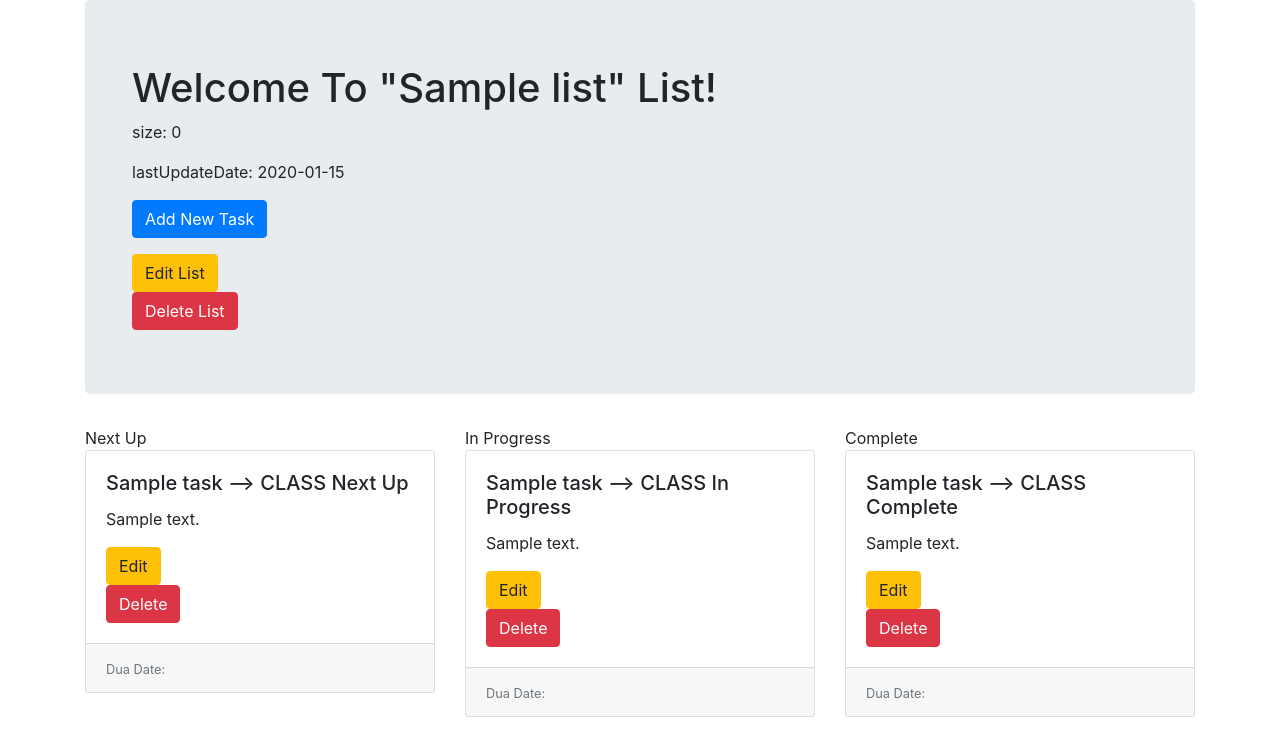
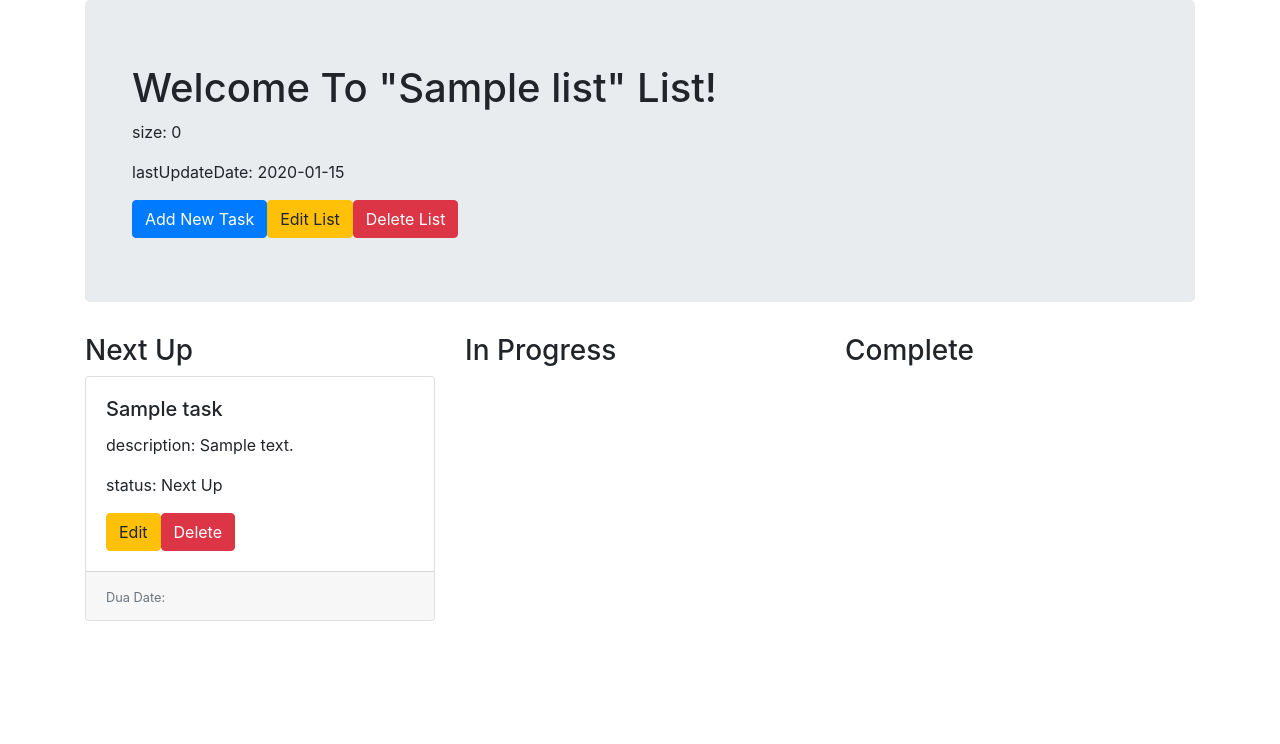
Before and after one commit to IlanitSmul/TodoApp, a Node server app: page /lists/600000000000000000000001 in a window 1280 px wide. Shown: the part 56-800 px from the top of the page. Run offline with Node 20, Linux system fonts and the light colour scheme; tables that the repository leaves empty hold one stand-in row (values such as "Sample post"); some libraries are stand-ins or nearby versions.

Commit message:
add status field to Task object

```diff
--- a/models/task.js
+++ b/models/task.js
@@ -2,6 +2,11 @@ var mongoose = require("mongoose");
 
 var taskSchema = mongoose.Schema({
     title: String,
+    status: {
+        type: String,
+        enum: ["Next Up", "In Progress", "Complete"],
+        default: "Next Up"
+    },
     dueDate: String,
     description: String,
 });
--- a/views/lists/show.ejs
+++ b/views/lists/show.ejs
@@ -7,78 +7,58 @@
             <h1>Welcome To "<%= list.name %>" List!</h1>
             <p> size: 0 </p>
             <p> lastUpdateDate: <%= list.lastUpdateDate  %> </p>
-            <p>
+
+            <!-- add task / edit list / delete list buttons -->
+            <div style="display: flex;">
                 <a class="btn btn-primary" href="/lists/<%= list._id %>/tasks/new">Add New Task</a>
-            </p>
-
                 <a class="btn btn-xs btn-warning" href="/lists/<%= list._id %>/edit">Edit List</a>
                 <form class="delete-form" action="/lists/<%= list._id %>?_method=DELETE" method="POST">
                     <button class="btn btn-xs btn-danger">Delete List</button>
                 </form>
             </div>
+
+        </div>
     </header>
+
+    <% var statusOptions =
+    [ { id: "next-up", name: "Next Up" },
+    { id: "in-progress", name: "In Progress" },
+    { id: "complete", name: "Complete" } ]; %>
 
     <div class="row row-cols-1 row-cols-md-3">
 
+        <% statusOptions.forEach(function(status){ %>
+
         <div class="col">
-            Next Up
+            <h3><%= status.name %></h3>
+
             <% list.tasks.forEach(function(task){ %>
+            <% if (task.status === status.name) { %>
             <div class="card mb-4">
                 <div class="card-body">
-                    <h5 class="card-title"><%= task.title %> --> CLASS Next Up </h5>
-                    <p class="card-text"><%= task.description %></p>
-                    <a class="btn btn-xs btn-warning" href="/lists/<%=list._id %>/tasks/<%=task._id %>/edit">Edit</a>
+                    <h5 class="card-title"><%= task.title %></h5>
+                    <p class="card-text">description: <%= task.description %></p>
+                    <p class="card-text">status: <%= task.status %></p>
+
+                    <!-- edit task / delete task buttons -->
+                    <div style="display: flex;">
+                        <a class="btn btn-xs btn-warning"
+                            href="/lists/<%=list._id %>/tasks/<%=task._id %>/edit">Edit</a>
                         <form class="delete-form" action="/lists/<%=list._id %>/tasks/<%=task._id %>?_method=DELETE"
                             method="POST">
                             <input type="submit" class="btn btn-xs btn-danger" value="Delete">
                         </form>
                     </div>
-                <div class="card-footer">
-                    <small class="text-muted">Dua Date:</small>
-                </div>
-            </div>
-            <% }) %>
-        </div>
-
-        <div class="col">
-            In Progress
-            <% list.tasks.forEach(function(task){ %>
-            <div class="card mb-4">
-                <div class="card-body">
-                    <h5 class="card-title"><%= task.title %> --> CLASS In Progress </h5>
-                    <p class="card-text"><%= task.description %></p>
-                    <a class="btn btn-xs btn-warning" href="/lists/<%=list._id %>/tasks/<%=task._id %>/edit">Edit</a>
-                    <form class="delete-form" action="/lists/<%=list._id %>/tasks/<%=task._id %>?_method=DELETE"
-                        method="POST">
-                        <input type="submit" class="btn btn-xs btn-danger" value="Delete">
-                    </form>
                 </div>
                 <div class="card-footer">
                     <small class="text-muted">Dua Date:</small>
                 </div>
             </div>
+            <% } %>
             <% }) %>
         </div>
 
-        <div class="col">
-            Complete
-            <% list.tasks.forEach(function(task){ %>
-            <div class="card mb-4">
-                <div class="card-body">
-                    <h5 class="card-title"><%= task.title %> --> CLASS Complete </h5>
-                    <p class="card-text"><%= task.description %></p>
-                    <a class="btn btn-xs btn-warning" href="/lists/<%=list._id %>/tasks/<%=task._id %>/edit">Edit</a>
-                    <form class="delete-form" action="/lists/<%=list._id %>/tasks/<%=task._id %>?_method=DELETE"
-                        method="POST">
-                        <input type="submit" class="btn btn-xs btn-danger" value="Delete">
-                    </form>
-                </div>
-                <div class="card-footer">
-                    <small class="text-muted">Dua Date:</small>
-                </div>
-            </div>
         <% }) %>
-        </div>
 
     </div>
 
```
Also changed, not shown: views/tasks/new.ejs (+24 -0 lines). Lines whose indentation alone changed are shown as unchanged.
